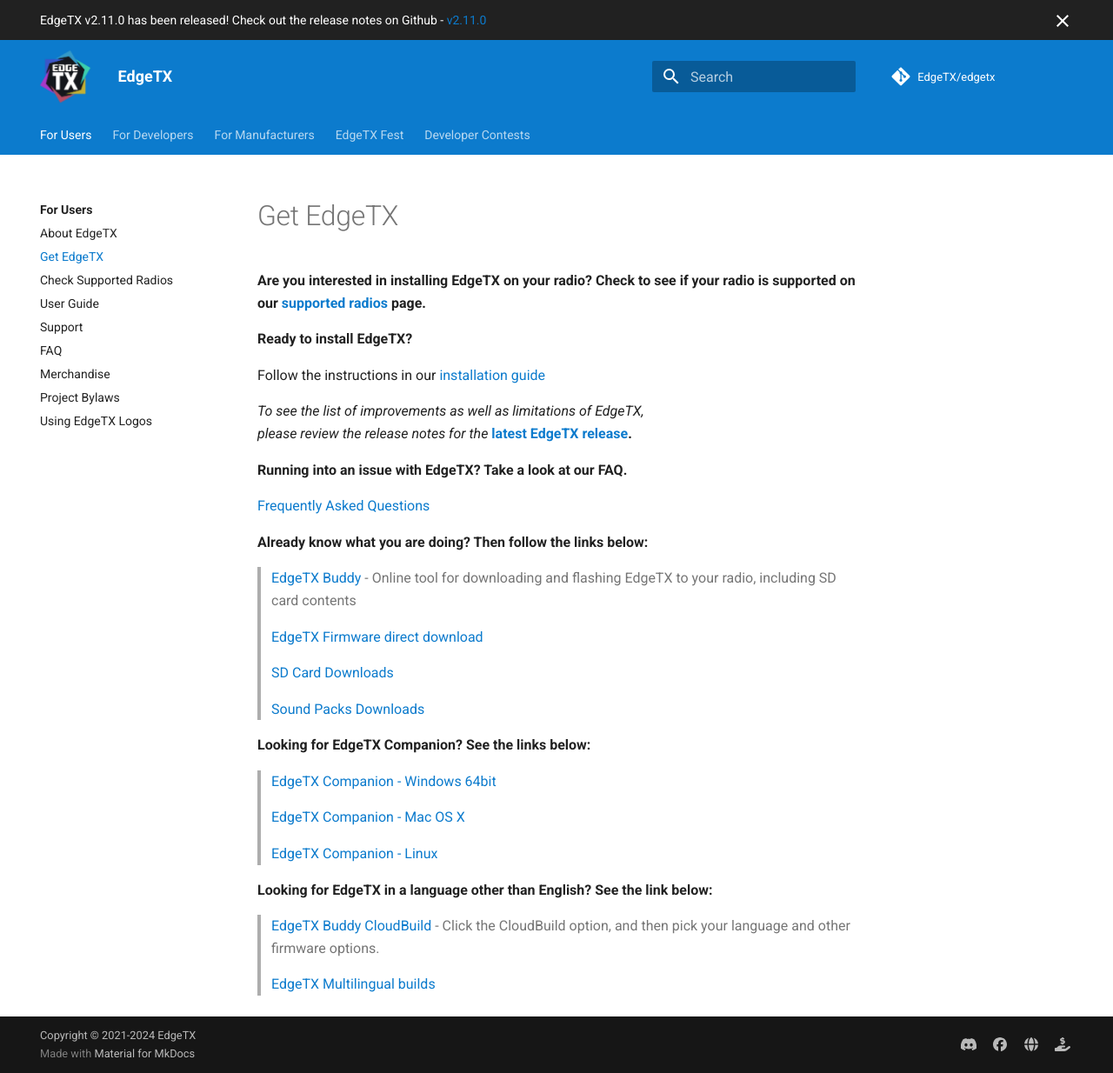
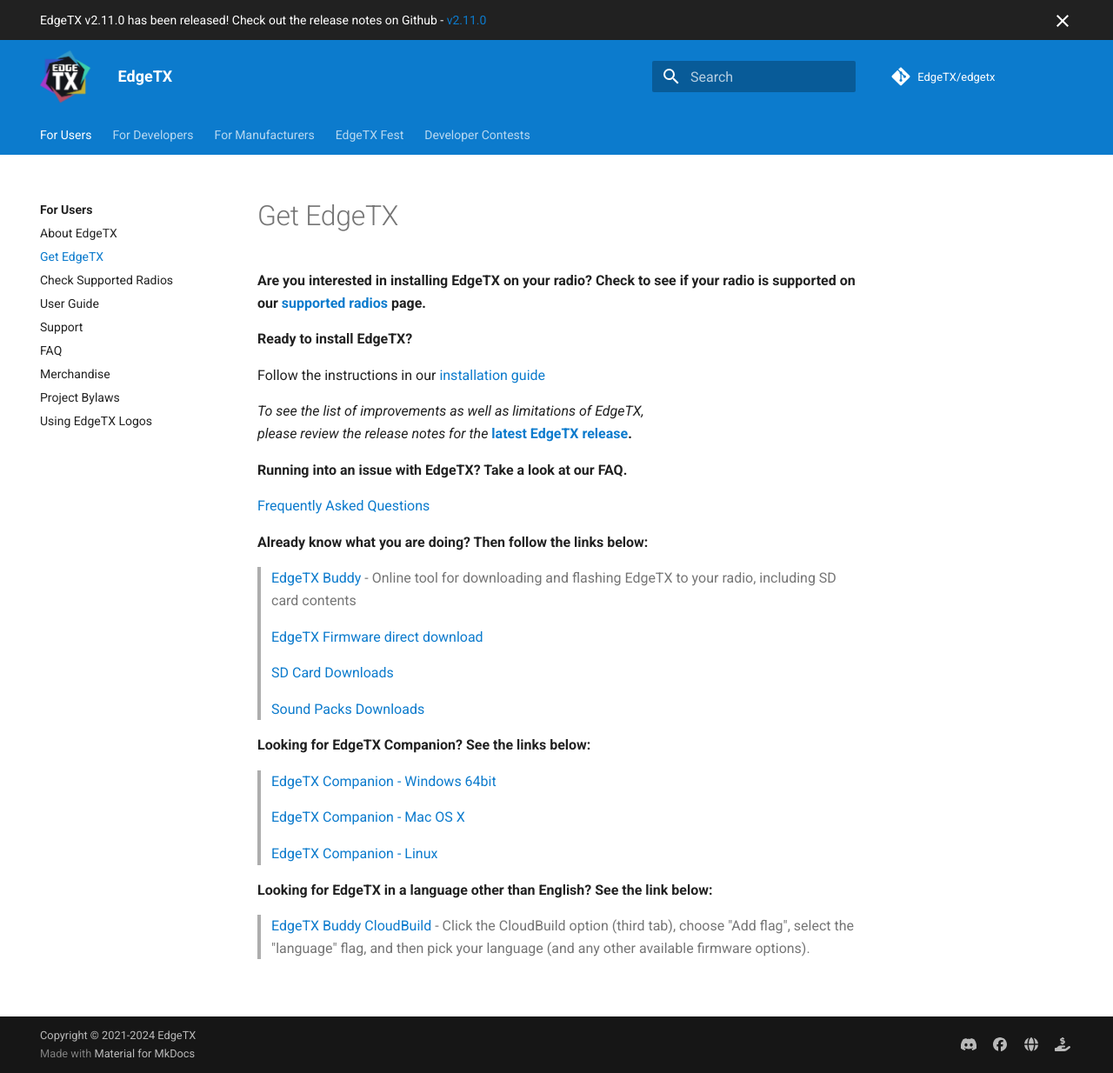
Before and after one commit to EdgeTX/edgetx.github.io, an MkDocs documentation site: the page built from docs/getedgetx.md, in a window 1280 px wide and 1234 px high. Shown: the whole window at 87% size. Built offline with MkDocs 1.6.1 and Material for MkDocs 9.7.7, drawn with Linux system fonts in a browser that asks for light colours; comment, search, counter and statistics services are not loaded.

Commit message:
chore: update download links for 2.11.0 (#112)

```diff
--- a/docs/getedgetx.md
+++ b/docs/getedgetx.md
@@ -16,7 +16,7 @@
 
 > [EdgeTX Buddy](https://buddy.edgetx.org/) - Online tool for downloading and flashing EdgeTX to your radio, including SD card contents
 
-> [EdgeTX Firmware direct download](https://github.com/EdgeTX/edgetx/releases/download/v2.10.6/edgetx-firmware-v2.10.6.zip)
+> [EdgeTX Firmware direct download](https://github.com/EdgeTX/edgetx/releases/download/v2.11.0/edgetx-firmware-v2.11.0.zip)
 
 > [SD Card Downloads](https://github.com/EdgeTX/edgetx-sdcard/releases)
 
@@ -24,14 +24,12 @@
 
 **Looking for EdgeTX Companion? See the links below:**
 
->[EdgeTX Companion - Windows 64bit](https://github.com/EdgeTX/edgetx/releases/download/v2.10.6/edgetx-cpn-win64-v2.10.6.zip)
+>[EdgeTX Companion - Windows 64bit](https://github.com/EdgeTX/edgetx/releases/download/v2.11.0/edgetx-cpn-win64-v2.11.0.zip)
 
->[EdgeTX Companion - Mac OS X](https://github.com/EdgeTX/edgetx/releases/download/v2.10.6/edgetx-cpn-osx-v2.10.6.zip)
+>[EdgeTX Companion - Mac OS X](https://github.com/EdgeTX/edgetx/releases/download/v2.11.0/edgetx-cpn-osx-v2.11.0.zip)
 
->[EdgeTX Companion - Linux](https://github.com/EdgeTX/edgetx/releases/download/v2.10.6/edgetx-cpn-linux-v2.10.6.zip)
+>[EdgeTX Companion - Linux](https://github.com/EdgeTX/edgetx/releases/download/v2.11.0/edgetx-cpn-linux-v2.11.0.zip)
 
 **Looking for EdgeTX in a language other than English? See the link below:**
 
-> [EdgeTX Buddy CloudBuild](https://buddy.edgetx.org/) - Click the CloudBuild option, and then pick your language and other firmware options.
-
->[EdgeTX Multilingual builds](https://github.com/pfeerick/lang-firmwares/releases/tag/v2.10.6)
+> [EdgeTX Buddy CloudBuild](https://buddy.edgetx.org/) - Click the CloudBuild option (third tab), choose "Add flag", select the "language" flag, and then pick your language (and any other available firmware options).
```
